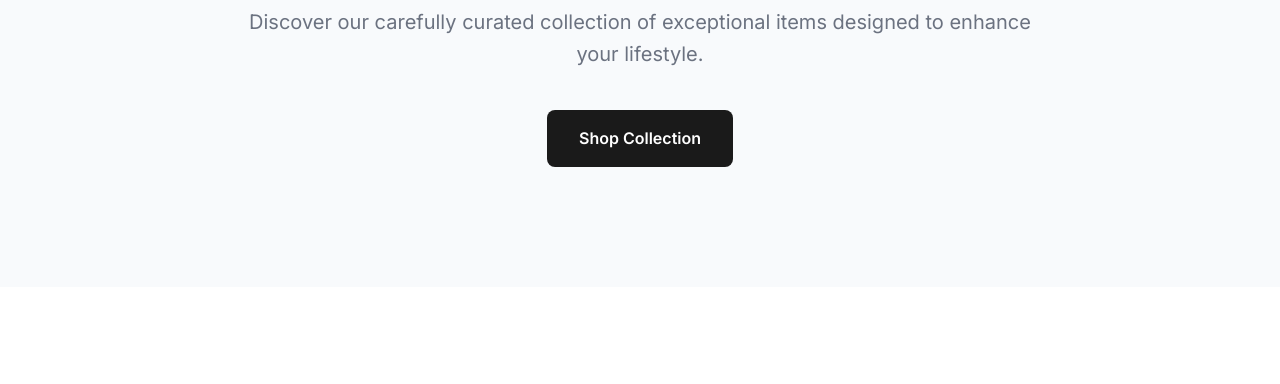
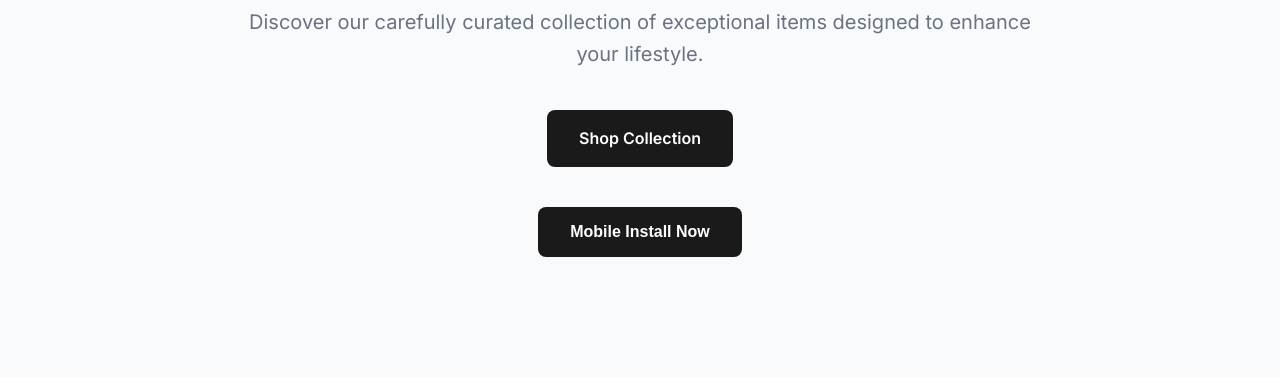
Before and after one commit to transcodings/transcodes_pwa_tester, a website: page public/index.html in a window 1280 px wide. Shown: the part 310-694 px from the top of the page. Drawn offline with Linux system fonts and the light colour scheme.

Commit message:
added custom install

```diff
--- a/public/index.html
+++ b/public/index.html
@@ -103,6 +103,9 @@
       .hero-content {
         max-width: 800px;
         margin: 0 auto;
+        display: flex;
+        flex-direction: column;
+        align-items: center;
       }
 
       .hero h1 {
@@ -135,6 +138,26 @@
       }
 
       .cta-button:hover {
+        background: #374151;
+        transform: translateY(-1px);
+      }
+
+      .install-action-button {
+        background: #1a1a1a;
+        color: white;
+        padding: 16px 32px;
+        margin-top: 40px;
+        border: none;
+        border-radius: 8px;
+        font-size: 16px;
+        font-weight: 600;
+        cursor: pointer;
+        transition: all 0.2s ease;
+        text-decoration: none;
+        display: inline-block;
+      }
+
+      .install-action:hover {
         background: #374151;
         transform: translateY(-1px);
       }
@@ -434,6 +457,10 @@
           designed to enhance your lifestyle.
         </p>
         <a href="#products" class="cta-button">Shop Collection</a>
+
+        <button class="install-action-button" id="install-button">
+          Mobile Install Now
+        </button>
       </div>
     </section>
 
```
